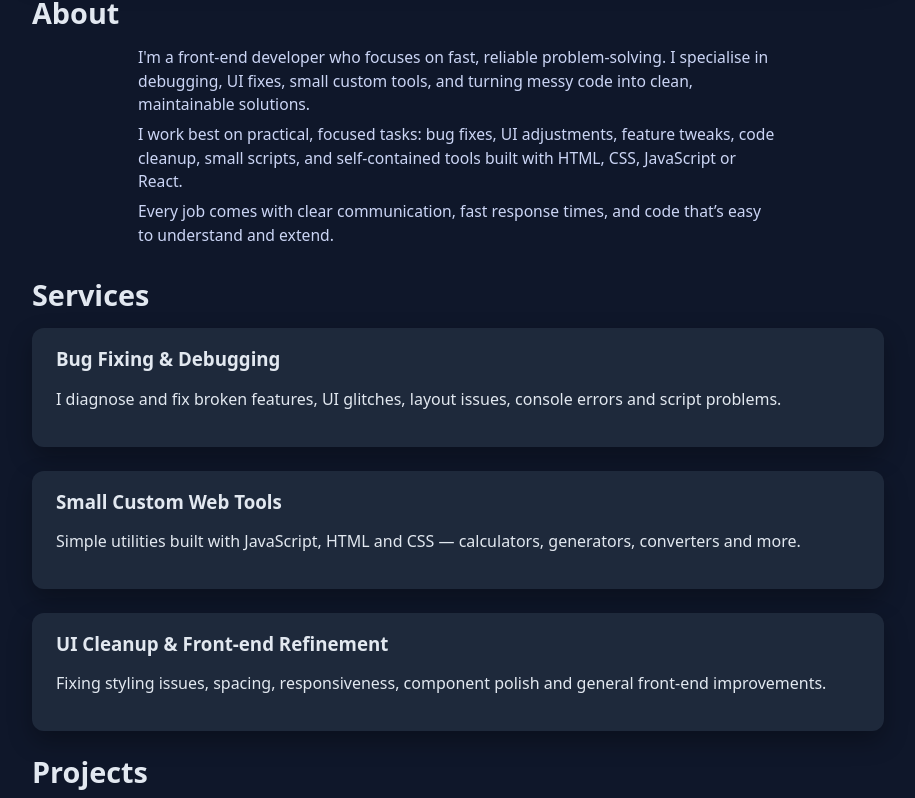
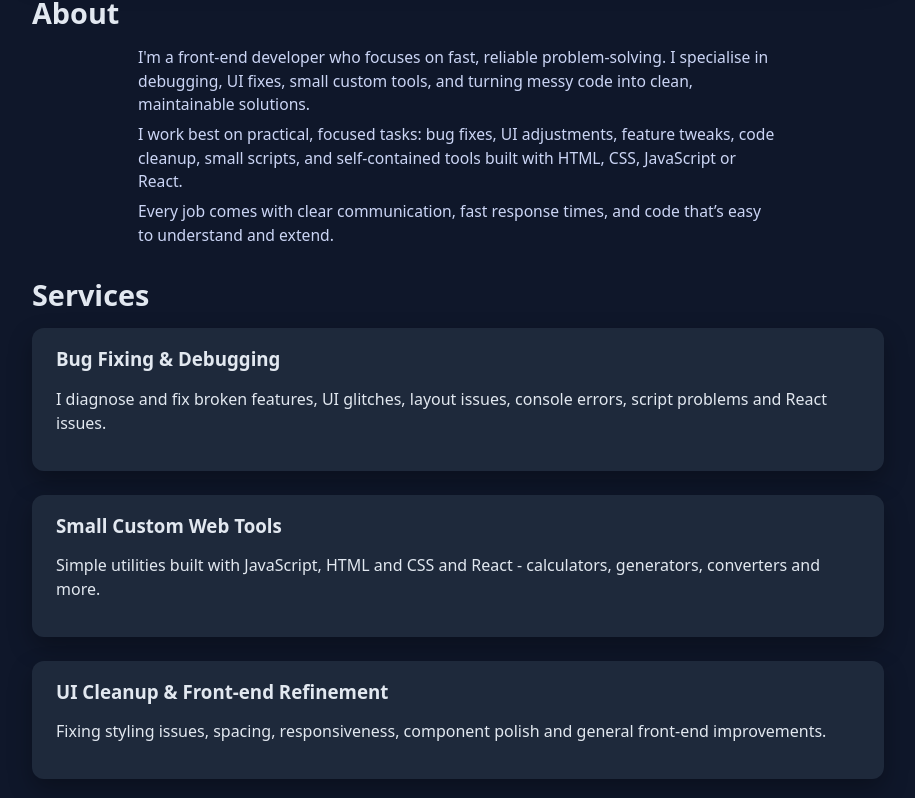
Before and after one commit to SUDO-j182/Portfolio-Site-v2, a React (Vite) app: page / in a window 1280 px wide. Shown: the part 513-1311 px from the top of the page, without its empty margins (182-1097 px from the left). Built offline with nearby package versions, Linux system fonts and the light colour scheme.

Commit message:
Updated content in services section

```diff
--- a/src/components/services.jsx
+++ b/src/components/services.jsx
@@ -6,12 +6,12 @@ function Services() {
       <div className="services-list">
         <article>
           <h3>Bug Fixing & Debugging</h3>
-          <p>I diagnose and fix broken features, UI glitches, layout issues, console errors and script problems.</p>
+          <p>I diagnose and fix broken features, UI glitches, layout issues, console errors, script problems and React issues.</p>
         </article>
 
         <article>
           <h3>Small Custom Web Tools</h3>
-          <p>Simple utilities built with JavaScript, HTML and CSS — calculators, generators, converters and more.</p>
+          <p>Simple utilities built with JavaScript, HTML and CSS and React - calculators, generators, converters and more.</p>
         </article>
 
         <article>
```
